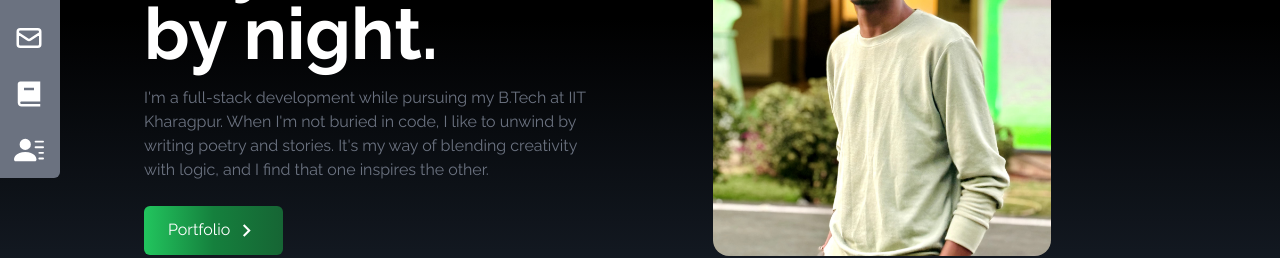
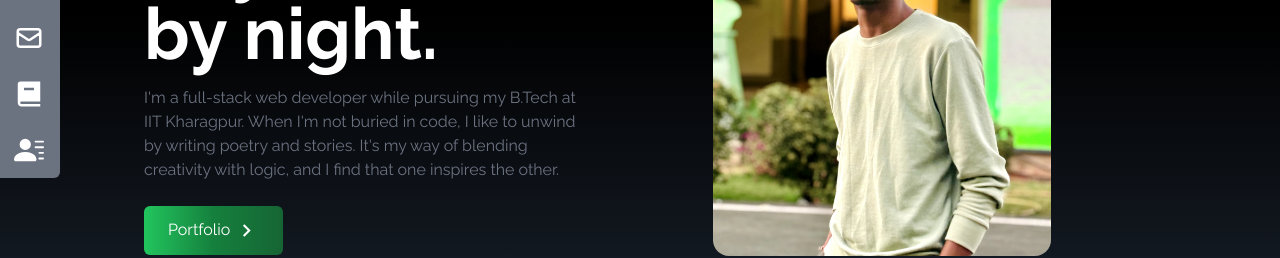
Before and after one commit to 1mansri/react-portfolio, a React (Vite) app: page / in a window 1280 px wide. Shown: the part 382-640 px from the top of the page. Built offline with nearby package versions, Linux system fonts and the light colour scheme; a web font is replaced by a local one.

Commit message:
Update Home component description for clarity on role

```diff
--- a/src/components/Home.jsx
+++ b/src/components/Home.jsx
@@ -11,7 +11,7 @@ export const Home = () => {
                         I&apos;m a coder by day, a writer by night.
                     </h2>
                     <p className='text-gray-500 py-4 max-w-md'>
-                        I&apos;m a full-stack development while pursuing my B.Tech at IIT Kharagpur. When I&apos;m not buried in code, I like to unwind by writing poetry and stories. It&apos;s my way of blending creativity with logic, and I find that one inspires the other.
+                        I&apos;m a full-stack web developer while pursuing my B.Tech at IIT Kharagpur. When I&apos;m not buried in code, I like to unwind by writing poetry and stories. It&apos;s my way of blending creativity with logic, and I find that one inspires the other.
                     </p>
                     <div>
                         <Link to='portfolio' smooth duration={500} className='group text-white w-fit px-6 py-3 my-2 flex items-center rounded-md bg-gradient-to-r from-green-500 via-green-700 to-green-800 cursor-pointer'>
--- a/tailwind.config.js
+++ b/tailwind.config.js
@@ -1,3 +1,4 @@
+
 /** @type {import('tailwindcss').Config} */
 export default {
   content: [
@@ -11,4 +12,4 @@ export default {
     },
   },
   plugins: [],
-}
+};
```
Also changed, not shown: 1 other file (tests, documents, lock files or other folders).
